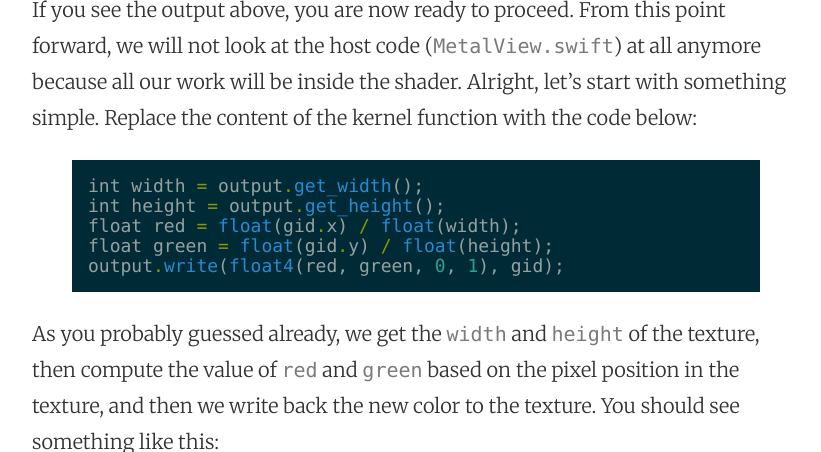
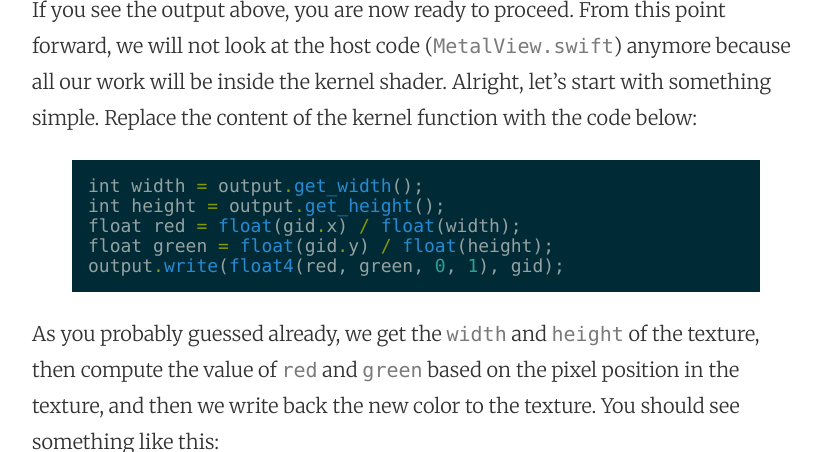
Before and after one commit to mhorga/mhorga.github.io, a Jekyll site: the page built from _posts/2016-05-02-using-metalkit-part-10.markdown, in a window 1280 px wide and 900 px high, scrolled down 3461 px, cut to the strip 227-679 px from the top of the window. Shown: the whole strip, without its empty margins (224-1045 px from the left). Built offline with Jekyll 4.4.1, drawn with Linux system fonts in a browser that asks for light colours; comment, search, counter and statistics services are not loaded.

Commit message:
Post update: Using MetalKit part 10

```diff
--- a/_posts/2016-05-02-using-metalkit-part-10.markdown
+++ b/_posts/2016-05-02-using-metalkit-part-10.markdown
@@ -31,7 +31,7 @@ We basically just set the same color to every pixel/position in the texture. Now
 
 ![alt text](https://github.com/Swiftor/Metal/raw/master/images/chapter10_3.png "3")
 
-If you see the output above, you are now ready to proceed. From this point forward, we will not look at the host code (`MetalView.swift`) at all anymore because all our work will be inside the shader. Alright, let's start with something simple. Replace the content of the kernel function with the code below:
+If you see the output above, you are now ready to proceed. From this point forward, we will not look at the host code (`MetalView.swift`) anymore because all our work will be inside the kernel shader. Alright, let's start with something simple. Replace the content of the kernel function with the code below:
 
 {% highlight swift %}int width = output.get_width();
 int height = output.get_height();
```
